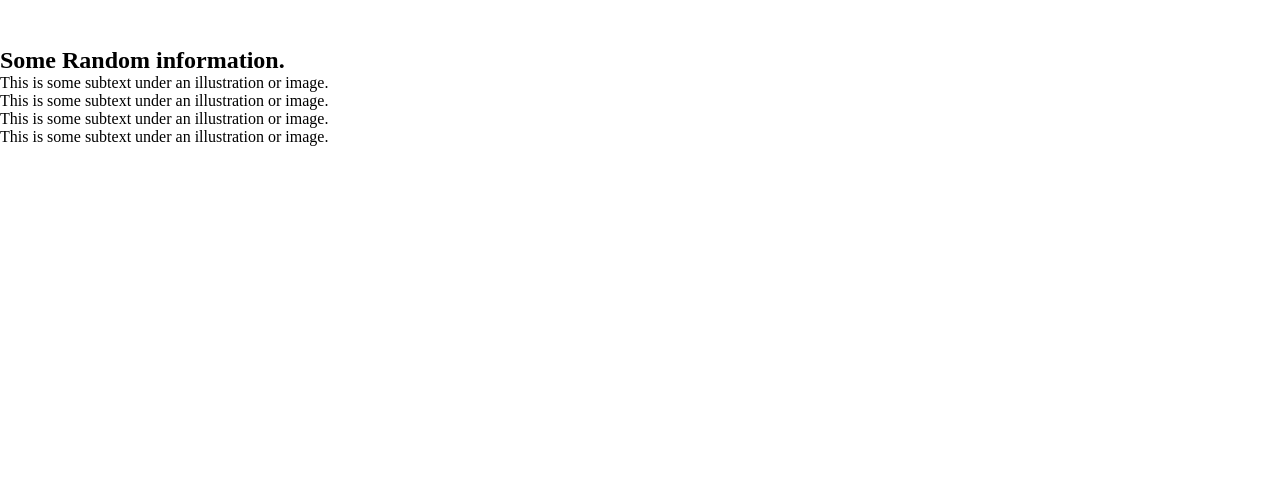
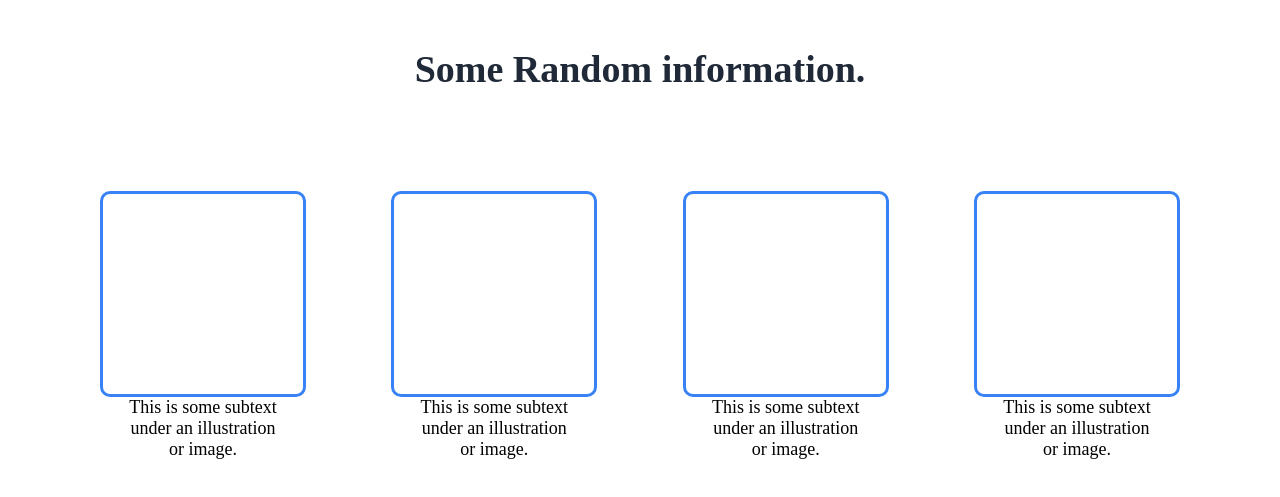
Before and after one commit to Ndiwe1803/Project-Landing-Page, a plain HTML site: page index.html in a window 1280 px wide. Shown: the part 519-1016 px from the top of the page. Before the commit the page ends 800 px from the top, so only its background shows below. Drawn offline with Linux system fonts and the light colour scheme.

Commit message:
second section is complete.

```diff
--- a/index.html
+++ b/index.html
@@ -32,23 +32,26 @@
         </div>
     </div>
     <div class="second-section">
-        <div class="title"><h2>Some Random information.</h2></div>
+        <h2>Some Random information.</h2>
         <div class="container">
             <div class ="box">
 <!--                <div class="box-image"><img src="" alt="this is a placeholder for an image"></div>-->
-                <div class="box-text"><p>This is some subtext under an illustration or image.</p></div>
+                <dix class="box-blue"></dix>
+                <p class="box-text">This is some subtext<br/> under an illustration<br/>  or image.</p>
             </div>
             <div class ="box">
                 <!--                <div class="box-image"><img src="" alt="this is a placeholder for an image"></div>-->
-                <div class="box-text"><p>This is some subtext under an illustration or image.</p></div>
+                <dix class="box-blue"></dix>
+                <p class="box-text">This is some subtext<br/>  under an illustration<br/>  or image.</p>
             </div>
             <div class ="box">
                 <!--                <div class="box-image"><img src="" alt="this is a placeholder for an image"></div>-->
-                <div class="box-text"><p>This is some subtext under an illustration or image.</p></div>
+                <dix class="box-blue"></dix>
+                <p class="box-text">This is some subtext<br/>  under an illustration<br/>  or image.</p>
             </div>
             <div class ="box">
-                <!--                <div class="box-image"><img src="" alt="this is a placeholder for an image"></div>-->
-                <div class="box-text"><p>This is some subtext under an illustration or image.</p></div>
+                <dix class="box-blue"></dix>
+                <p class="box-text">This is some subtext<br/>  under an illustration<br/>  or image.</p>
             </div>
         </div>
     </div>
--- a/style.css
+++ b/style.css
@@ -96,12 +96,43 @@ img{
 
 /*this the second section of the landing page*/
 
-/* .second section*/
-/* .title*/
-/* .container*/
-/* .box */
-/* .box-image */
-/* .box-text */
+ .second section{
+     display:flex;
+     flex-direction: column;
+     justify-content: center;
+ }
+ h2{
+     font-size: 38px;
+     font-weight:bolder;
+     color:#1F2937;
+     text-align:center;
+ }
+
+ .container{
+     display:flex;
+     flex-direction:row;
+     justify-content: space-between;
+     margin:100px;
+     max-width:100%;
+ }
+ .box{
+     display: flex;
+     flex-direction: column;
+
+ }
+
+
+.box-blue{
+    border: 3px solid #3882F6;
+    width:200px;
+    height:200px;
+    border-radius:10px;
+}
+
+ .box-text{
+     text-align: center;
+     font-size: 18px;
+ }
 /* .Quote */
 /* .blue-card-section */
 /* .blue-card */
```
